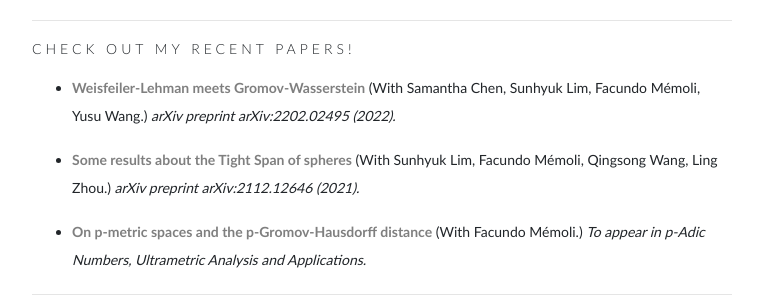
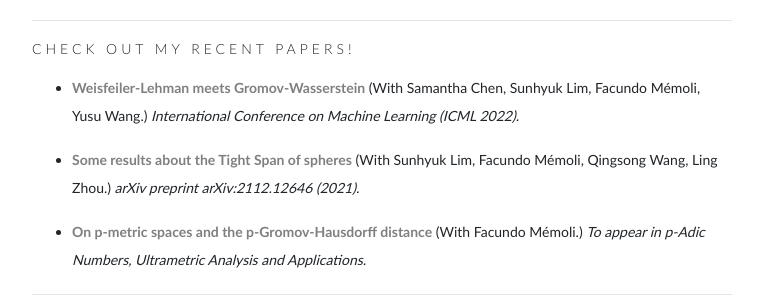
Before and after one commit to ZhengchaoW/ZhengchaoW.github.io, a Jekyll site: the page built from index.html, in a window 1280 px wide. Shown: the part 616-916 px from the top of the page, without its empty margins (258-1021 px from the left). Built offline with Jekyll 4.4.1, drawn with Linux system fonts in a browser that asks for light colours.

Commit message:
update papers

```diff
--- a/_data/papers.yml
+++ b/_data/papers.yml
@@ -2,7 +2,7 @@ papers:
   - title: "Weisfeiler-Lehman meets Gromov-Wasserstein"
     link: https://arxiv.org/pdf/2202.02495.pdf
     coauthors: Samantha Chen, Sunhyuk Lim, Facundo Mémoli, Yusu Wang
-    publishedat: arXiv preprint arXiv:2202.02495 (2022)
+    publishedat: International Conference on Machine Learning (ICML 2022)
     image: "images/dwl.png"
   - title: "Some results about the Tight Span of spheres"
     link: https://arxiv.org/pdf/2112.12646.pdf
@@ -50,5 +50,5 @@ papers:
   - title: "The Wasserstein transform"
     link: http://proceedings.mlr.press/v97/memoli19a/memoli19a.pdf
     coauthors: Facundo Mémoli, Zane Smith
-    publishedat: International Conference on Machine Learning (2019)
+    publishedat: International Conference on Machine Learning (ICML 2019)
     image: "images/WT.jpg"
```
